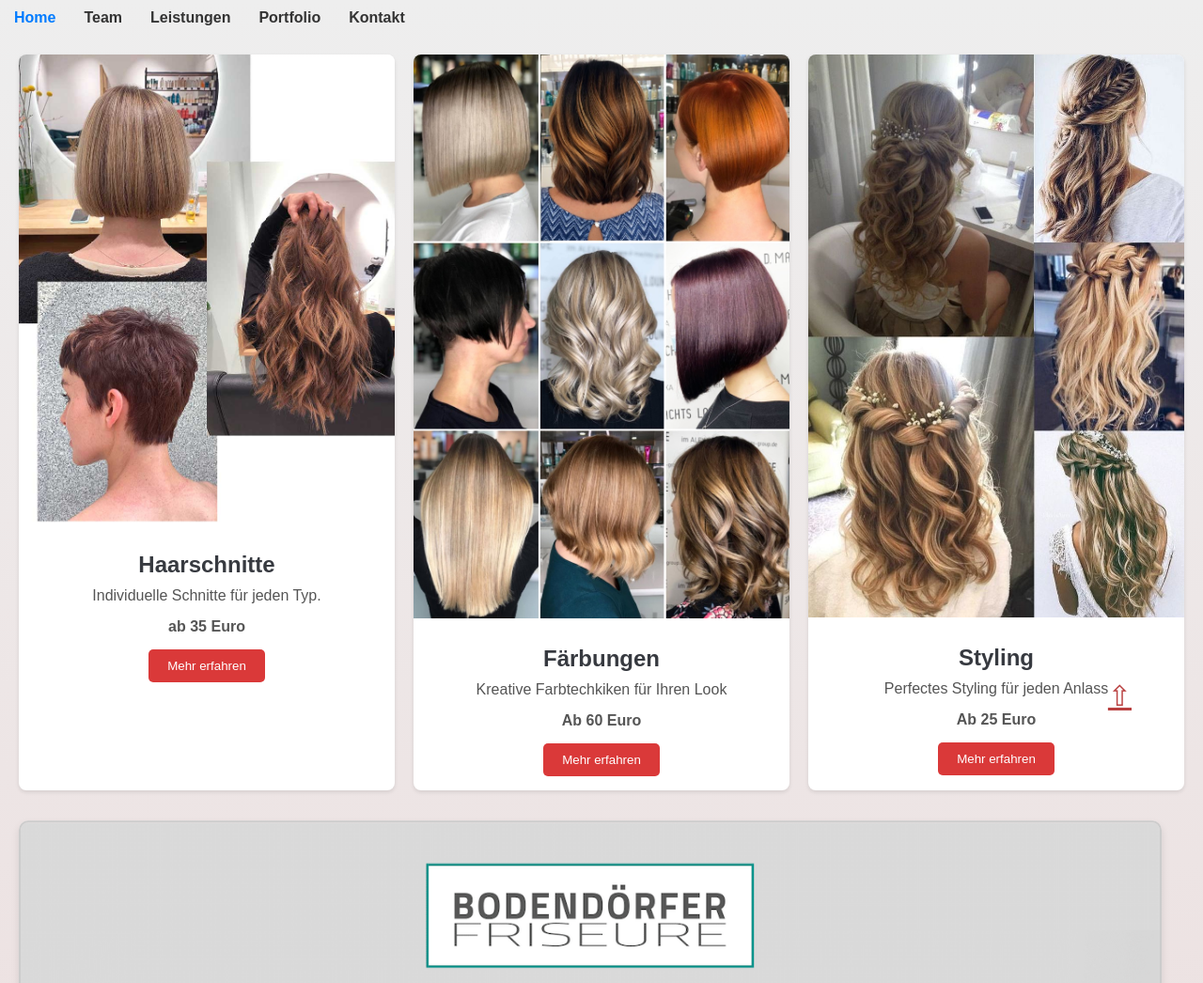
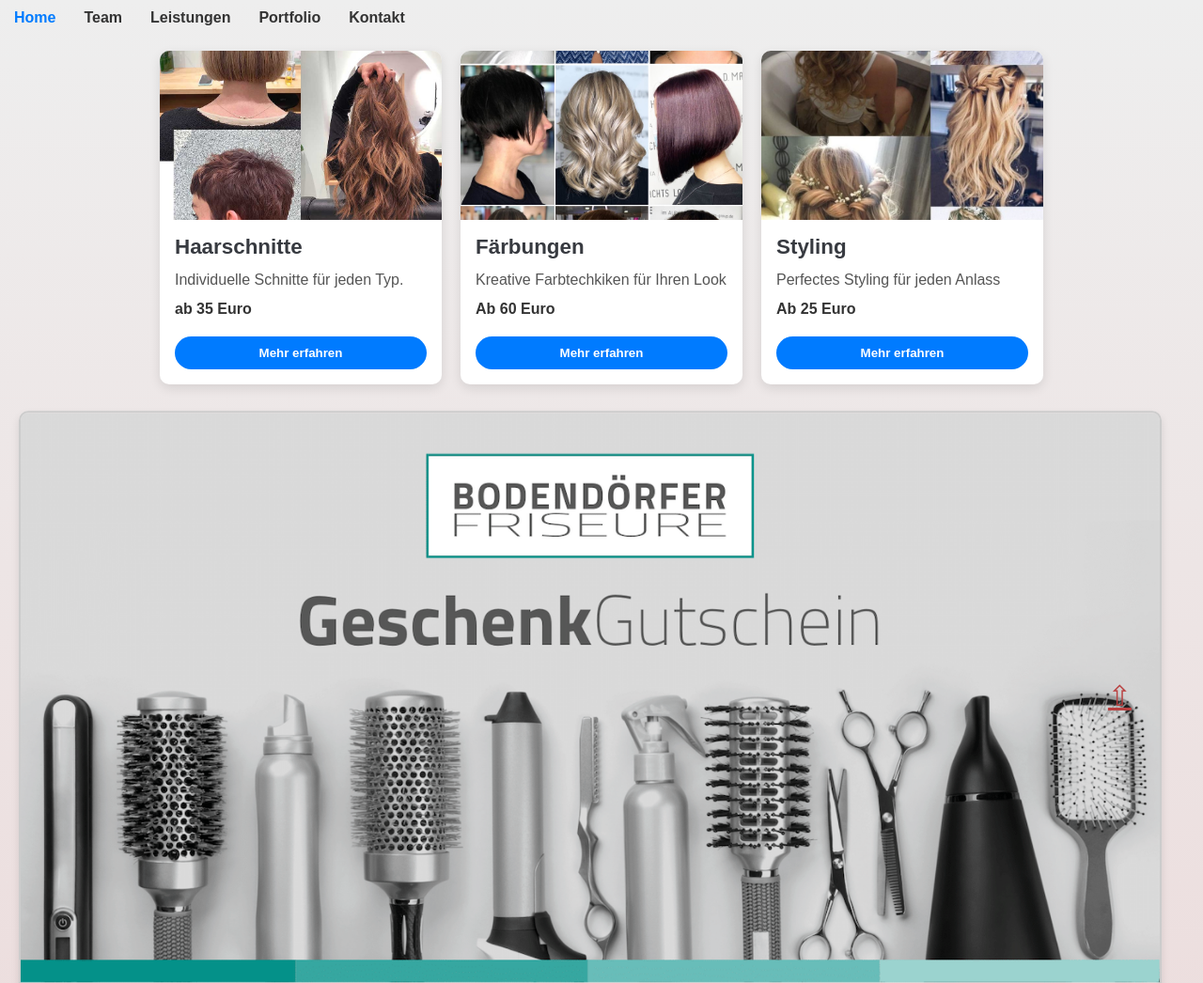
Before and after one commit to MarinaKrylova221/friseursalon, a plain HTML site: page leistungen.html in a window 1280 px wide. Shown: the top 1046 px of the page at 94% size. Drawn offline with Linux system fonts and the light colour scheme.

Commit message:
Update Friseursalon.css

```diff
--- a/css/Friseursalon.css
+++ b/css/Friseursalon.css
@@ -366,49 +366,92 @@ h2 {
 /* Leistungen */
 
 .container2 {
-    display: grid;
-    grid-template-columns: repeat(3, 1fr);
+  display: flex;
+  flex-wrap: wrap;
   gap: 20px;
-    padding: 20px;
+  justify-content: center;
+  padding: 1rem;
 }
+
+/* Карточка услуги */
 .service {
-    background-color: #fff;
-    border-radius: 8px;
-    box-shadow: 0 2px 4px rgba(0, 0, 0, 0.1);
+  background: #fff;
+  border-radius: 10px;
   overflow: hidden;
-    text-align: center;
+  box-shadow: 0 4px 12px rgba(0,0,0,0.1);
+  max-width: 300px;
+  width: 100%;
+  display: flex;
+  flex-direction: column;
+  transition: transform 0.3s ease;
 }
+
 .service img {
   width: 100%;
-    height: auto;
+  height: 180px;
+  object-fit: cover;
 }
+
 .service-content {
-    padding: 15px;
+  padding: 1rem;
+  flex-grow: 1;
+  display: flex;
+  flex-direction: column;
 }
+
 .service-content h2 {
-    font-size: 1.5em;
-    margin: 10px 0;
+  margin: 0 0 0.5rem 0;
+  font-size: 1.4rem;
 }
+
 .service-content p {
+  margin: 0.3rem 0;
+  flex-grow: 1;
   color: #555;
-    margin-bottom: 15px;
 }
+
 .service-content .price {
-    font-weight: bold;
-    margin-bottom: 15px;
+  font-weight: 700;
+  margin-top: 0.5rem;
+  color: #333;
 }
+
 .service-content button {
-    background-color: #da3939;
-    color: #fff;
+  margin-top: 1rem;
+  padding: 0.6rem 1.2rem;
   border: none;
-    padding: 10px 20px;
-    border-radius: 5px;
+  background-color: #007bff;
+  color: white;
+  border-radius: 30px;
+  font-weight: 600;
   cursor: pointer;
   transition: background-color 0.3s;
 }
+
 .service-content button:hover {
-    background-color: #070707;
+  background-color: #0056b3;
 }
+
+/* Мобильная версия - карточки в колонку */
+@media (max-width: 767px) {
+  .container2 {
+    flex-direction: column;
+    gap: 15px;
+    padding: 1rem;
+  }
+
+  .service {
+    max-width: 100%;
+  }
+}
+
+/* Для планшетов и выше - карточки в ряд */
+@media (min-width: 768px) {
+  .container2 {
+    flex-wrap: nowrap;
+  }
+}
+
 
 /* Gutschein */
 
```
Lines whose indentation alone changed are shown as unchanged.
